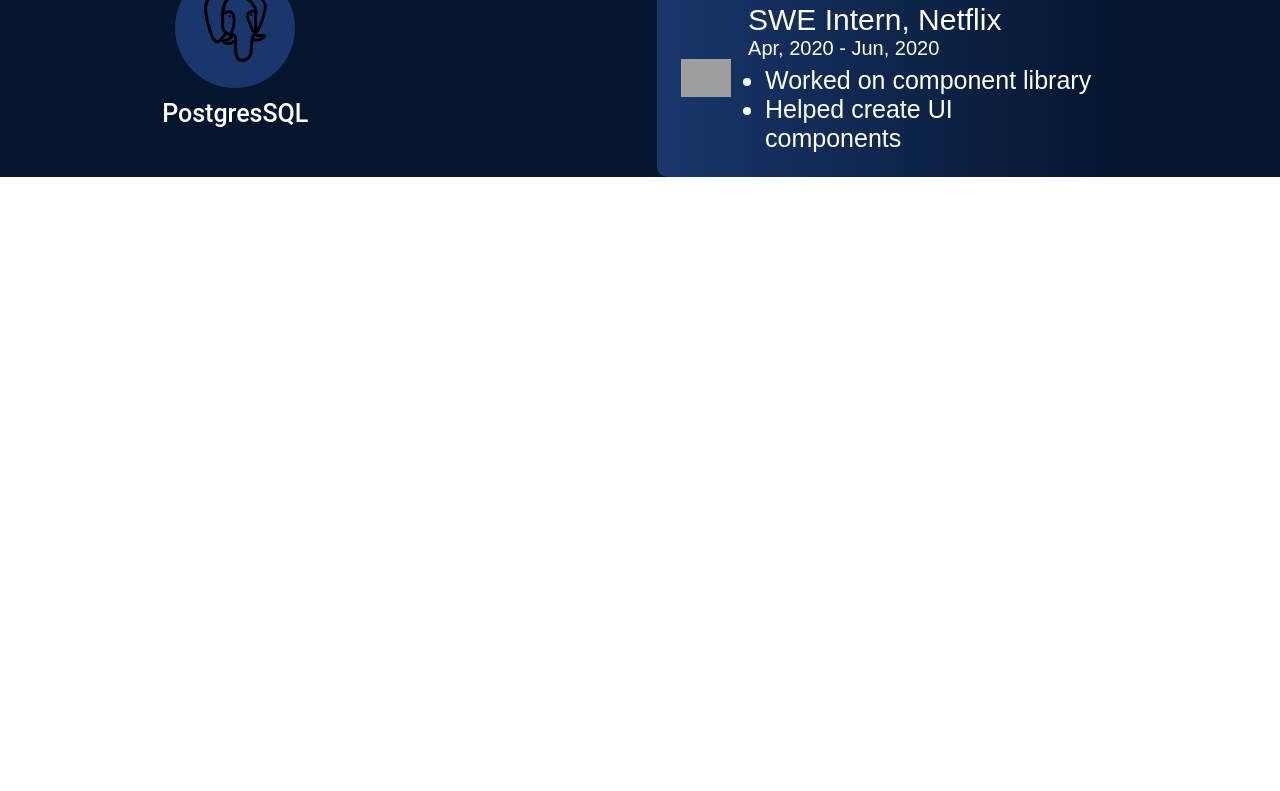
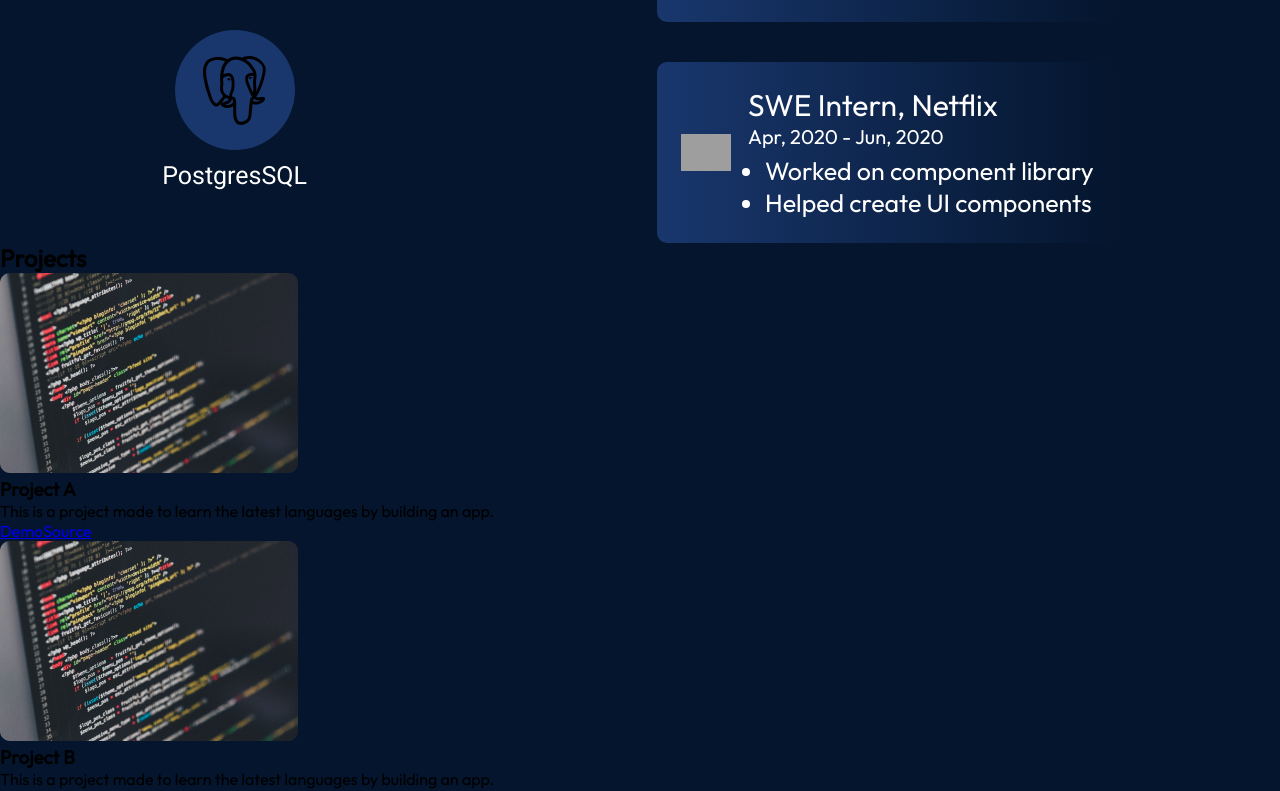
Before and after one commit to kvothe1387/Portfolio-React, a React (Vite) app in the folder React-Portfolio/: page / in a window 1280 px wide. Shown: the part 2000-2791 px from the top of the page. Before the commit the page ends 2177 px from the top, so only its background shows below. Built offline with nearby package versions, Linux system fonts and the light colour scheme; grey boxes are pictures that could not be loaded.

Commit message:
Created projects component w/ module.css.

```diff
--- a/React-Portfolio/package.json
+++ b/React-Portfolio/package.json
@@ -11,6 +11,8 @@
     "preview": "vite preview"
   },
   "dependencies": {
+    "@fontsource/outfit": "^5.1.0",
+    "@fontsource/roboto": "^5.1.0",
     "bootstrap": "^5.3.3",
     "react": "^18.3.1",
     "react-bootstrap": "^2.10.4",
--- a/React-Portfolio/src/App.jsx
+++ b/React-Portfolio/src/App.jsx
@@ -4,6 +4,7 @@
 import { Experience } from "./components/Experience/Experience";
 import { Hero } from "./components/Hero/Hero";
 import { Navbar } from "./components/Navbar/Navbar";
+import { Projects } from "./components/Projects/Projects";
 
 function App() {
 
@@ -13,6 +14,7 @@
       <Hero />
       <About />
       <Experience />
+      <Projects />
 
     </div>
   );
--- /dev/null
+++ b/React-Portfolio/src/components/Projects/Projects.jsx
@@ -0,0 +1,33 @@
+import React from "react";
+import projects from "../../data/projects.json";
+import { getImageUrl } from "../../utils";
+
+
+export const Projects = () => {
+  return (
+    < section >
+      <h2>Projects</h2>
+      <div> {
+        projects.map((project, id) => {
+          return (
+            <div key={id}>
+              <img src={getImageUrl(project.imageSrc)} alt={`Image of ${project.title}`} />
+              <h3>{project.title}</h3>
+              <p>{project.description}</p>
+              <ul>
+                {project.skills.map((skill, id) => {
+                  <li key={id}> {skill}</li>;
+                })}
+              </ul>
+              <div>
+                <a href={project.demo}>Demo</a>
+                <a href={project.source}>Source</a>
+              </div>
+            </div>
+          );
+        })}
+      </div>
+    </section >
+
+  );
+};
--- /dev/null
+++ b/React-Portfolio/src/data/projects.json
@@ -0,0 +1,39 @@
+[
+  {
+    "title": "Project A",
+    "imageSrc": "projects/project.png",
+    "description": "This is a project made to learn the latest languages by building an app.",
+    "skills": [
+      "React",
+      "Express",
+      "Node"
+    ],
+    "demo": "https://www.example.com",
+    "source": "https://www.github.com"
+  },
+  {
+    "title": "Project B",
+    "imageSrc": "projects/project.png",
+    "description": "This is a project made to learn the latest languages by building an app.",
+    "skills": [
+      "React",
+      "Express",
+      "Node",
+      "Sass"
+    ],
+    "demo": "https://www.example.com",
+    "source": "https://www.github.com"
+  },
+  {
+    "title": "Project C",
+    "imageSrc": "projects/project.png",
+    "description": "This is a project made to learn the latest languages by building an app.",
+    "skills": [
+      "React",
+      "Express",
+      "Node"
+    ],
+    "demo": "https://www.example.com",
+    "source": "https://www.github.com"
+  }
+]
```
Also changed, not shown: React-Portfolio/src/main.jsx (+7 -4 lines), React-Portfolio/assets/projects/project.png (added), React-Portfolio/src/components/Projects/ProjectCard.jsx (added), React-Portfolio/src/components/Projects/ProjectCard.module.css (added), React-Portfolio/src/components/Projects/Projects.module.css (added), 1 other file (tests, documents, lock files or other folders).
